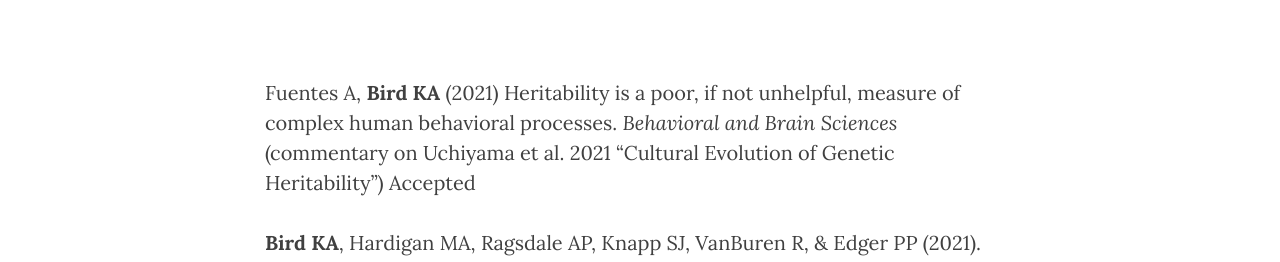
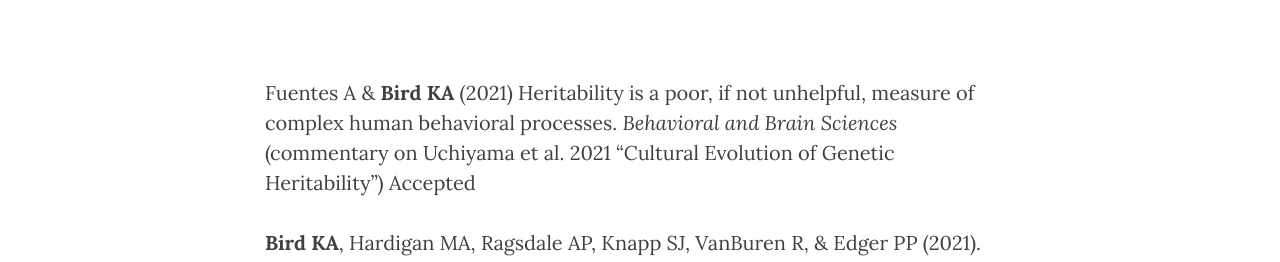
Before and after one commit to KevinABird/KevinABird.github.io, a Jekyll site: the page built from 4_publications.md, in a window 1280 px wide and 900 px high. Shown: the part 424-686 px from the top of the window. Built offline with Jekyll 4.4.1, drawn with Linux system fonts in a browser that asks for light colours; nearby versions of some CDN libraries.

```diff
--- a/4_publications.md
+++ b/4_publications.md
@@ -4,7 +4,7 @@ title: "Publications"
 header-img: "img/Banner1-1.jpg"
 ---
 
-Fuentes A, **Bird KA** (2021) Heritability is a poor, if not unhelpful, measure of complex human behavioral processes.
+Fuentes A & **Bird KA** (2021) Heritability is a poor, if not unhelpful, measure of complex human behavioral processes.
 *Behavioral and Brain Sciences* (commentary on Uchiyama et al. 2021 "Cultural Evolution of Genetic Heritability") Accepted
 
 **Bird KA**, Hardigan MA, Ragsdale AP, Knapp SJ, VanBuren R, & Edger PP (2021). Diversification, Spread, and Admixture of Octoploid Strawberry in the Western Hemisphere. *American Journal of Botany*. Accepted. (Biorxiv https://doi.org/10.1101/2021.03.08.434492)
```
